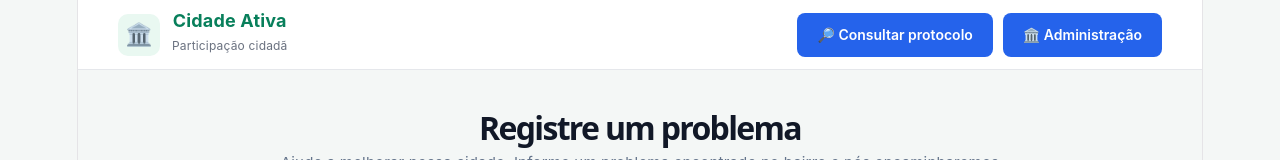
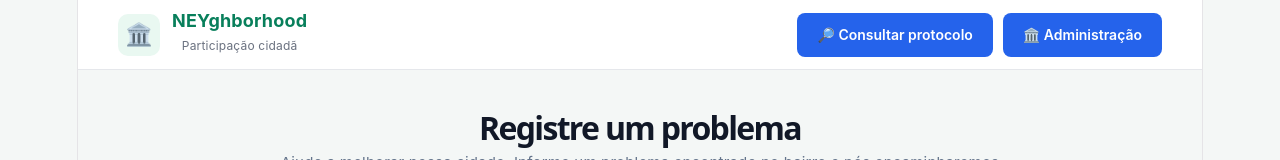
Before and after one commit to Valdinei-pereira/cidade-ativa, a React (Vite) app: page / in a window 1280 px wide. Shown: the top 160 px of the page. Built offline with nearby package versions, Linux system fonts and the light colour scheme.

Commit message:
Atualiza integração com backend

```diff
--- a/src/Admin.tsx
+++ b/src/Admin.tsx
@@ -393,9 +393,9 @@ export default function Admin() {
           </div>
 
           <div>
-            <strong>
-              Cidade Ativa
-            </strong>
+          <strong>
+            NEYghborhood
+          </strong>
 
             <span>
               Painel administrativo
--- a/src/App.tsx
+++ b/src/App.tsx
@@ -1501,11 +1501,9 @@ const response =
 
             <div>
 
-              <strong>
-
-                Cidade Ativa
-
-              </strong>
+            <strong>
+              NEYghborhood
+            </strong>
 
               <span>
 
@@ -1643,7 +1641,7 @@ const response =
 
       <footer className="footer">
         <p>
-          Cidade Ativa • Participação cidadã
+          NEYghborhood • Participação cidadã
         </p>
         <small>
           Desenvolvido por Bruna Villanova
@@ -1834,7 +1832,7 @@ if (pagina === "admin") {
 
               <strong>
 
-                Cidade Ativa
+               NEYghborhood
 
               </strong>
 
@@ -2488,7 +2486,7 @@ if (pagina === "admin") {
 
           <footer className="footer">
             <p>
-              Cidade Ativa • Participação cidadã
+             NEYghborhood • Participação cidadã
             </p>
 
             <small>
@@ -2531,7 +2529,7 @@ if (pagina === "admin") {
           <div>
 
             <strong>
-          Cidade Ativa
+              NEYghborhood
 
             </strong>
 
@@ -4172,7 +4170,7 @@ if (pagina === "admin") {
       ================================================= */}
     <footer className="footer">
       <p>
-        Cidade Ativa • Participação cidadã
+       NEYghborhood • Participação cidadã
       </p>
       <small>
         Desenvolvido por Bruna Villanova
```
